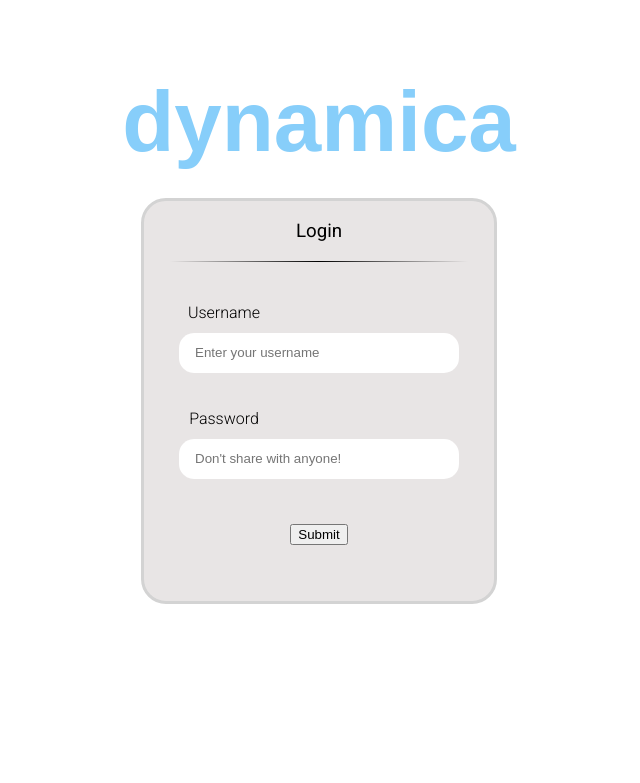
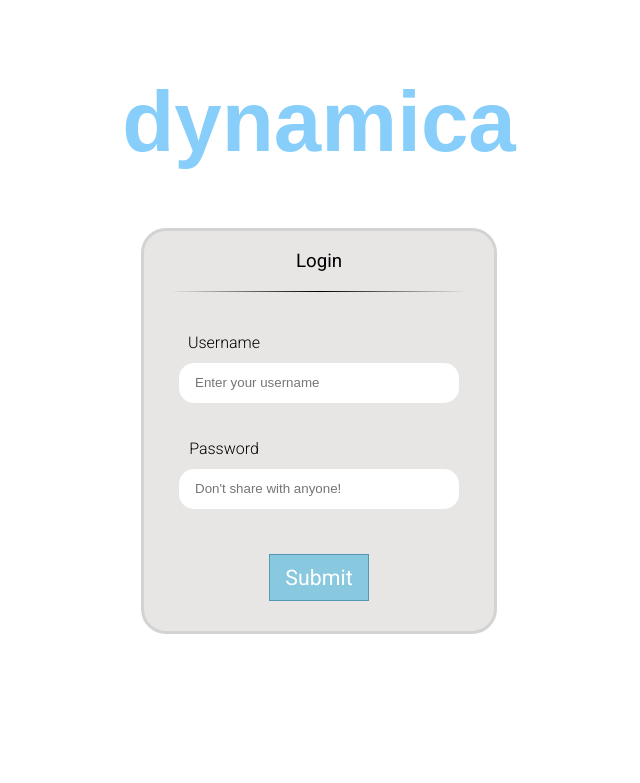
Before and after one commit to jake-whipp/dynamica, a PHP site: page / in a window 1280 px wide. Shown: the top 783 px of the page, without its empty margins (321-961 px from the left). Run offline with PHP 8.4, Linux system fonts and the light colour scheme.

Commit message:
Update stylesheet.css

```diff
--- a/stylesheet.css
+++ b/stylesheet.css
@@ -1,7 +1,3 @@
-body{
-
-}
-
 .LogoHeader {
     position: relative;
     top:65px;
@@ -12,7 +8,7 @@ body{
 
 .LoginContainer {
     position:relative;
-    top:35px;
+    top:65px;
     background-color:#e8e5e5;
     border-style:solid;
     border-color:lightgrey;
@@ -38,6 +34,25 @@ body{
     transition: border 0.5s ease-out;
 }
 
+.InputButton {
+    background-color: rgb(137, 201, 223);
+    border: 1px solid rgb(84, 152, 175);
+    padding:10px;
+    width:100px;
+    color:white;
+    font-family: Roboto;
+    font-weight: 400;
+    font-size:16pt;
+
+    transition: background-color 0.5s;
+}
+
+.InputButton:hover {
+    background-color: rgb(75, 177, 211);
+    transition: background-color 0.5s;
+}
+
+
 .gradient {
     background-image: linear-gradient(to right, rgba(0,0,0,0), rgba(0,0,0,1), rgba(0,0,0,0));
 }
```
